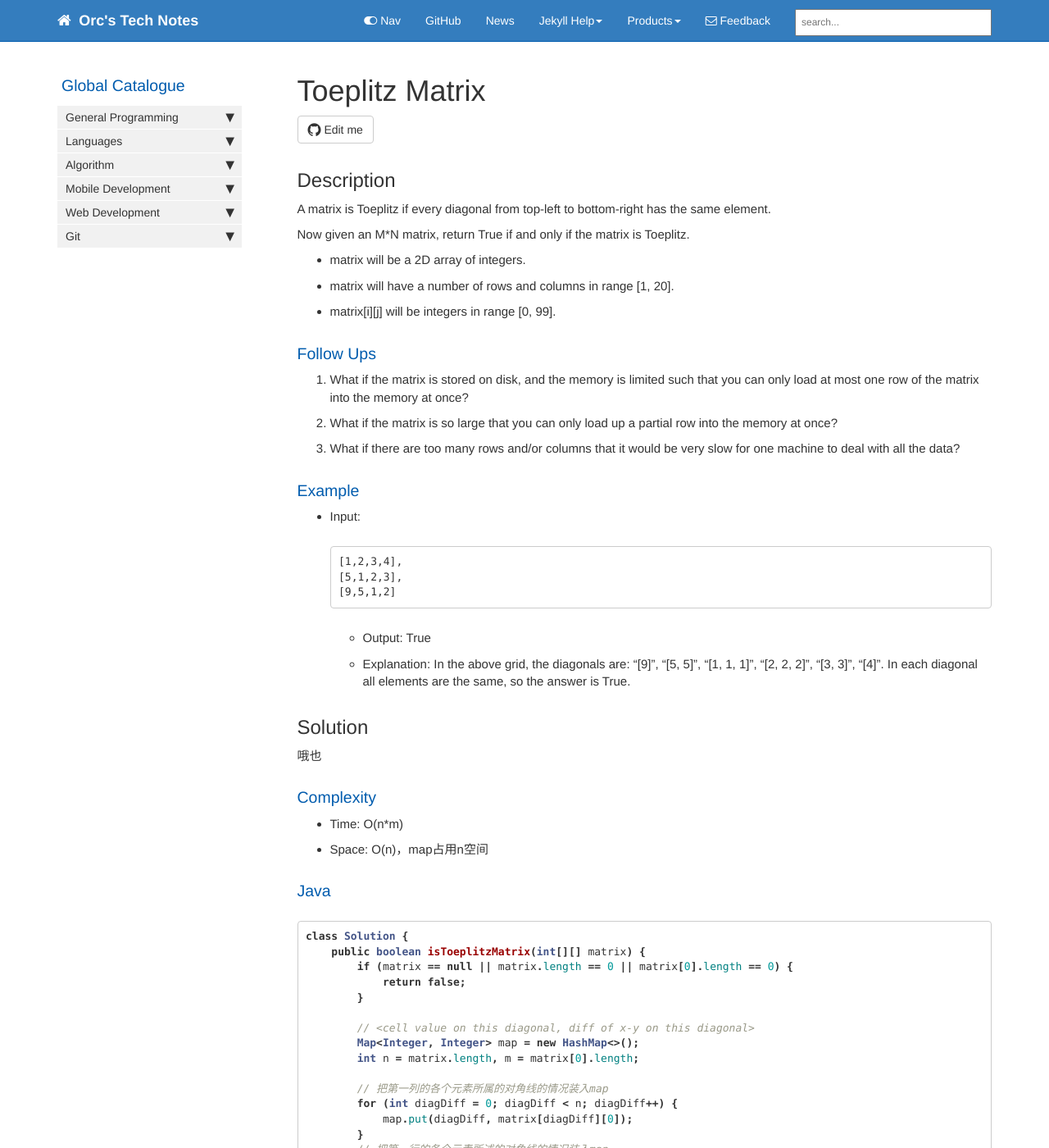
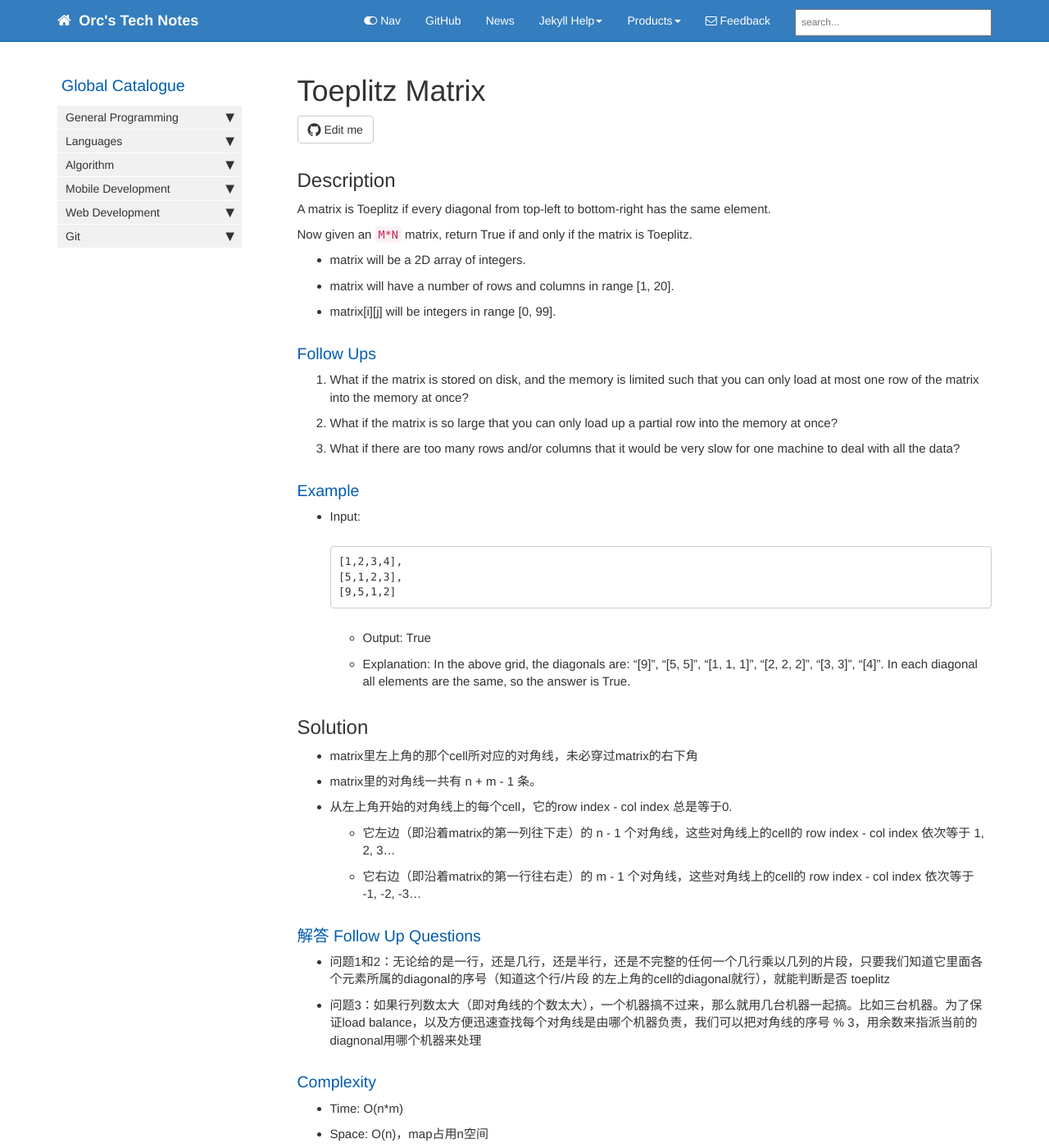
Before and after one commit to HungryOrc/hungryorc.github.io, a Jekyll site: the page built from pages/algorithm/algorithm_toeplitz_matrix.md, in a window 1280 px wide and 1400 px high. Shown: the whole window at 82% size. Built offline with Jekyll 4.4.1, drawn with Linux system fonts in a browser that asks for light colours; nearby versions of some CDN libraries; comment, search, counter and statistics services are not loaded.

Commit message:
Update algorithm_toeplitz_matrix.md

```diff
--- a/pages/algorithm/algorithm_toeplitz_matrix.md
+++ b/pages/algorithm/algorithm_toeplitz_matrix.md
@@ -12,7 +12,7 @@ toc: false
 ## Description
 A matrix is Toeplitz if every diagonal from top-left to bottom-right has the same element.
 
-Now given an M*N matrix, return True if and only if the matrix is Toeplitz.
+Now given an `M*N` matrix, return True if and only if the matrix is Toeplitz.
 * matrix will be a 2D array of integers.
 * matrix will have a number of rows and columns in range [1, 20].
 * matrix[i][j] will be integers in range [0, 99].
@@ -34,7 +34,15 @@ Now given an M*N matrix, return True if and only if the matrix is Toeplitz.
 
 
 ## Solution
-哦也
+* matrix里左上角的那个cell所对应的对角线，未必穿过matrix的右下角
+* matrix里的对角线一共有 n + m - 1 条。
+* 从左上角开始的对角线上的每个cell，它的row index - col index 总是等于0.
+  * 它左边（即沿着matrix的第一列往下走）的 n - 1 个对角线，这些对角线上的cell的 row index - col index 依次等于 1, 2, 3...
+  * 它右边（即沿着matrix的第一行往右走）的 m - 1 个对角线，这些对角线上的cell的 row index - col index 依次等于 -1, -2, -3...
+
+### 解答 Follow Up Questions
+* 问题1和2：无论给的是一行，还是几行，还是半行，还是不完整的任何一个几行乘以几列的片段，只要我们知道它里面各个元素所属的diagonal的序号（知道这个行/片段 的左上角的cell的diagonal就行），就能判断是否 toeplitz
+* 问题3：如果行列数太大（即对角线的个数太大），一个机器搞不过来，那么就用几台机器一起搞。比如三台机器。为了保证load balance，以及方便迅速查找每个对角线是由哪个机器负责，我们可以把对角线的序号 % 3，用余数来指派当前的diagnonal用哪个机器来处理
 
 ### Complexity
 * Time: O(n*m)
```
